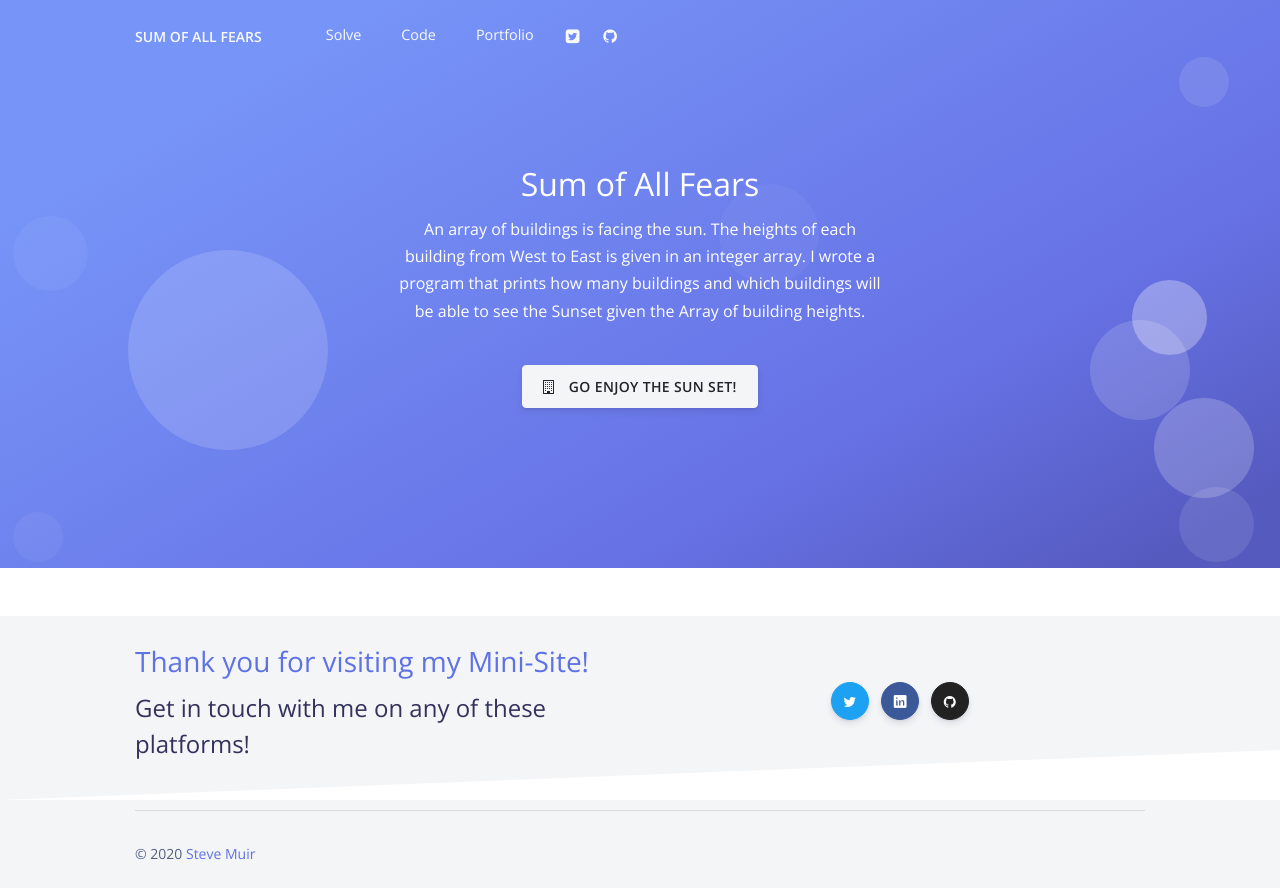
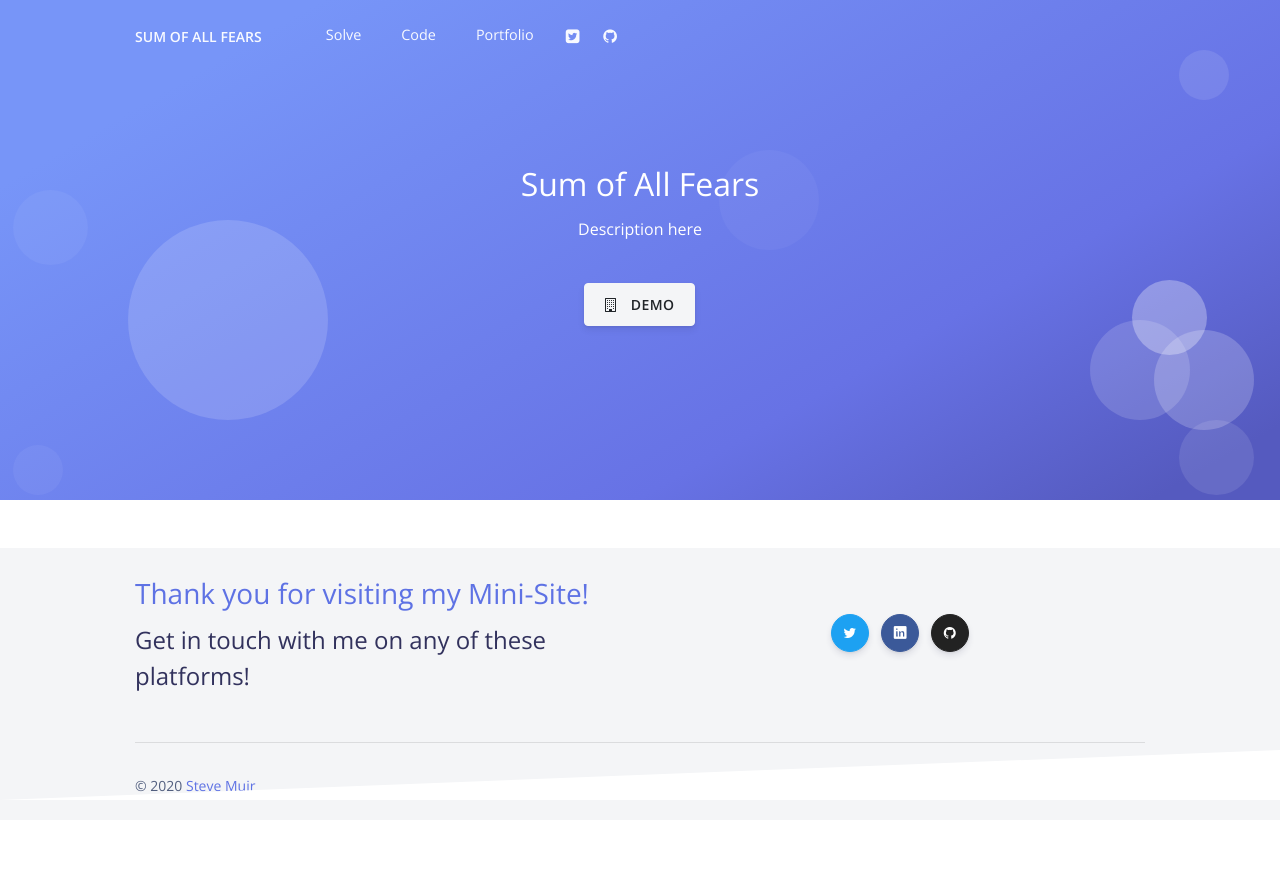
Before and after one commit to stevemuir6/jsArrays, a plain HTML site: page index.html in a window 1280 px wide. After the commit the page ends 820 px from the top, so only its background shows below. Drawn offline with nearby package versions, Linux system fonts and the light colour scheme; some packages are replaced by stand-ins of ours; a script that the page names is missing.

Commit message:
updated footer links

```diff
--- a/index.html
+++ b/index.html
@@ -108,14 +108,12 @@ Coded by www.creative-tim.com
                 <div class="row align-items-center justify-content-center">
                   <div class="col-lg-6 text-center">
                     <h2 class="text-white display-">Sum of All Fears</h2>
-                    <p class="display-6 font-weight-normal text-white">An array of buildings is facing the sun. The heights of each building from West to East is given in an integer array.
-
-                      I wrote a  program that prints how many buildings and which buildings will be able to see the Sunset given the Array of building heights.
+                    <p class="display-6 font-weight-normal text-white">Description here
                      </p>
                     <div class="btn-wrapper mt-4">
                       <a href="solve.html" class="btn btn-secondary btn-icon mt-3 mb-sm-0">
                         <span class="btn-inner--icon"><i class="fa fa-building-o"></i></span>
-                        <span class="btn-inner--text">Go enjoy the Sun Set!</span>
+                        <span class="btn-inner--text">Demo</span>
                       </a>
                     </div>
                   </div>
@@ -140,15 +138,15 @@ Coded by www.creative-tim.com
                 <h4 class="mb-0 font-weight-light">Get in touch with me on any of these platforms!</h4>
               </div>
               <div class="col-lg-6 text-lg-center btn-wrapper">
-                <button target="_blank" href="https://twitter.com/SteveMu80381990" rel="nofollow" class="btn btn-icon-only btn-twitter rounded-circle" data-toggle="tooltip" data-original-title="Follow me">
+                <a target="_blank" href="https://twitter.com/SteveMu80381990" rel="nofollow" class="btn btn-icon-only btn-twitter rounded-circle" data-toggle="tooltip" data-original-title="Follow me">
                   <span class="btn-inner--icon"><i class="fa fa-twitter"></i></span>
-                </button>
-                <button target="_blank" href="https://www.linkedin.com/in/steve-muir-5372771bb/" rel="nofollow" class="btn-icon-only rounded-circle btn btn-facebook" data-toggle="tooltip" data-original-title="Get in touch">
+                </a>
+                <a target="_blank" href="https://www.linkedin.com/in/steve-muir-5372771bb/" rel="nofollow" class="btn-icon-only rounded-circle btn btn-facebook" data-toggle="tooltip" data-original-title="Get in touch">
                   <span class="btn-inner--icon"><i class="fab fa-linkedin-square"></i></span>
-                </button>
-                <button target="_blank" href="https://github.com/stevemuir6" rel="nofollow" class="btn btn-icon-only btn-github rounded-circle" data-toggle="tooltip" data-original-title="Star on Github">
+                </a>
+                <a target="_blank" href="https://github.com/stevemuir6" rel="nofollow" class="btn btn-icon-only btn-github rounded-circle" data-toggle="tooltip" data-original-title="Star on Github">
                   <span class="btn-inner--icon"><i class="fa fa-github"></i></span>
-                </button>
+                </a>
               </div>
             </div>
             <hr>
```
